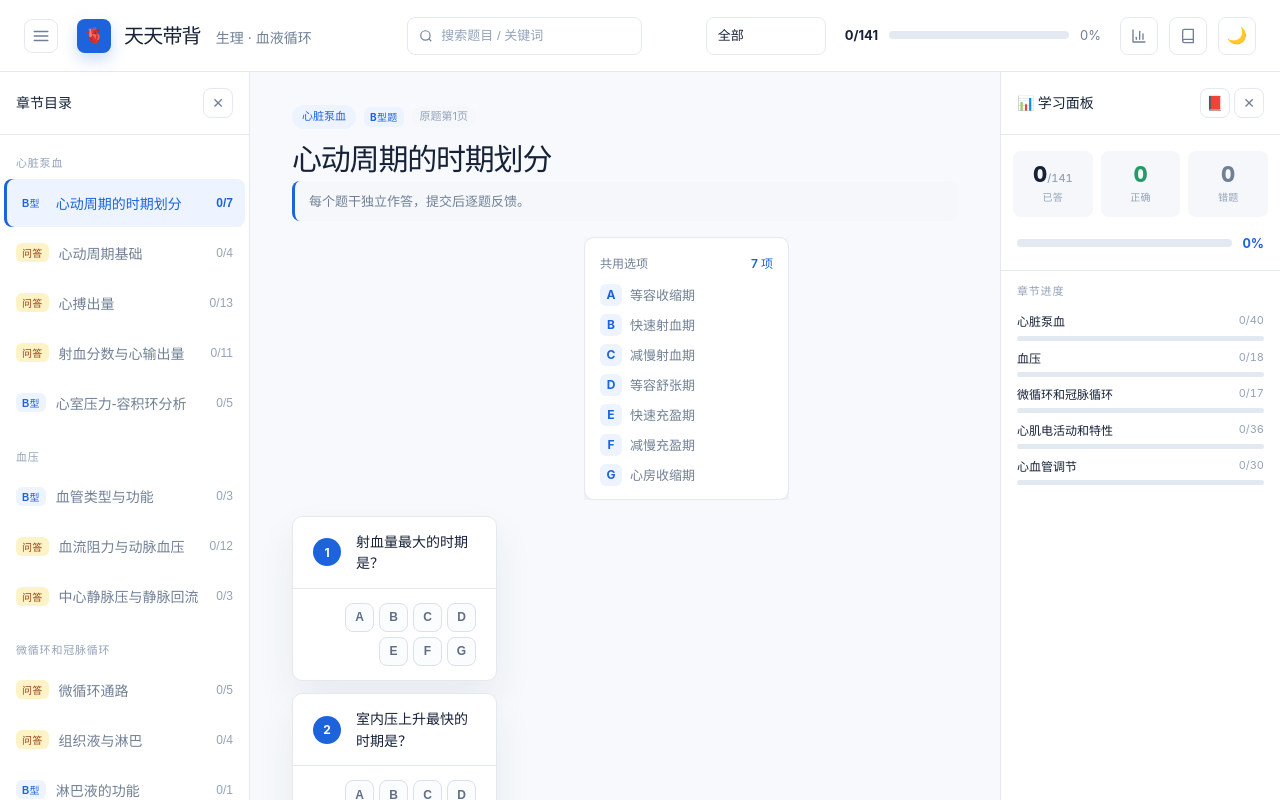
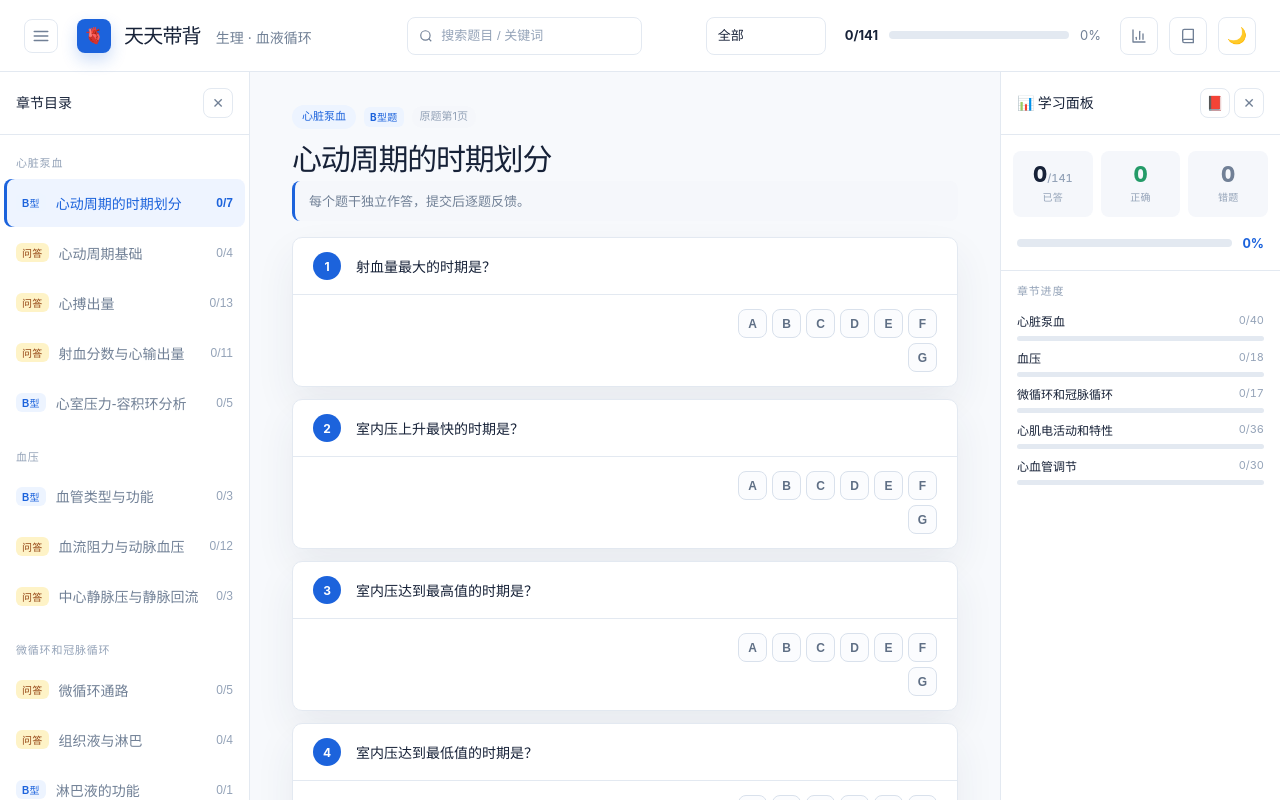
Before and after one commit to mendeleeevv/xizong-tiku, a React (Vite) app: page / in a window 1280 px wide. Shown: the top 800 px of the page. Built offline with nearby package versions, Linux system fonts and the light colour scheme.

Commit message:
每个题自己带选项，去掉共用面板

```diff
--- a/src/App.css
+++ b/src/App.css
@@ -751,85 +751,7 @@ html, body {
   padding: 14px 20px;
 }
 
-/* ===== Study Grid (B-type with shared options) ===== */
-.study-grid {
-  display: grid;
-  grid-template-columns: minmax(205px, 0.46fr) minmax(0px, 1fr);
-  align-items: start;
-  gap: 16px;
-}
-.study-grid.no-options {
-  grid-template-columns: minmax(0px, 1fr);
-}
-
-/* 悬浮共用选项面板 — fixed 定位，滚动时始终可见 */
-.option-rail {
-  position: fixed;
-  z-index: 50;
-  overflow-y: auto;
-  overscroll-behavior: contain;
-  scrollbar-width: thin;
-}
-/* 占位元素仅桌面端需要（fixed 后撑起 grid 左栏） */
-.option-rail-placeholder { display: block; }
-@media (max-width: 768px) {
-  .option-rail-placeholder { display: none; }
-}
-
-.option-bank {
-  border: 1px solid var(--border);
-  background: var(--surface);
-  border-radius: var(--radius-lg);
-  padding: 16px 15px 13px;
-  box-shadow: 0 10px 30px rgba(35, 62, 97, 0.1);
-}
-
-.section-label {
-  color: var(--text-secondary);
-  justify-content: space-between;
-  align-items: center;
-  margin-bottom: 10px;
-  font-size: 12px;
-  font-weight: 700;
-  display: flex;
-}
-.section-label em {
-  color: var(--blue);
-  font-style: normal;
-  font-weight: 600;
-}
-
-.option-grid {
-  display: grid;
-  grid-template-columns: 1fr;
-  gap: 8px;
-}
-
-.shared-option {
-  color: var(--text-secondary);
-  align-items: flex-start;
-  gap: 8px;
-  min-width: 0;
-  font-size: 13px;
-  line-height: 1.45;
-  display: flex;
-}
-.shared-option b {
-  width: 22px;
-  height: 22px;
-  color: var(--blue);
-  background: var(--blue-soft);
-  border-radius: 6px;
-  flex: 0 0 auto;
-  display: grid;
-  place-items: center;
-  font-size: 12px;
-  font-weight: 700;
-}
-.shared-option span {
-  padding-top: 2px;
-}
-
+/* ===== Question Side (B-type 每道题各自带选项) ===== */
 .question-side { min-width: 0; }
 
 /* ===== Answer Buttons (B-type) ===== */
@@ -1420,15 +1342,6 @@ html, body {
   .overlay { display: none !important; }
 
   .group-title { font-size: 30px; }
-
-  .study-grid {
-    grid-template-columns: minmax(205px, 0.46fr) minmax(0px, 1fr);
-  }
-  .option-rail {
-    max-height: calc(100vh - 120px);
-    position: sticky;
-    top: 90px;
-  }
 }
 
 /* ===== Desktop 1025+ ===== */
@@ -1440,16 +1353,6 @@ html, body {
 
 /* ===== Mobile adjustments ===== */
 @media (max-width: 768px) {
-  .study-grid {
-    display: block;
-  }
-  .option-rail {
-    max-height: none;
-    position: static;
-  }
-  .option-bank {
-    margin-bottom: 16px;
-  }
   .answer-buttons {
     justify-content: flex-start;
     max-width: none;
--- a/src/App.jsx
+++ b/src/App.jsx
@@ -478,49 +478,6 @@ function QuestionGroup({ sectionName, group, progress, onMark }) {
 function BTypeGroup({ sectionName, group, progress, onMark }) {
   const [answers, setAnswers] = useState({})
   const [submitted, setSubmitted] = useState({})
-  const railRef = useRef(null)
-  const gridRef = useRef(null)
-
-  // 悬浮选项面板：跟随 study-grid 的左栏位置，滚动时固定可见
-  useEffect(() => {
-    const rail = railRef.current
-    const grid = gridRef.current
-    if (!rail || !grid) return
-
-    const update = () => {
-      // 移动端：恢复静态布局
-      if (window.innerWidth <= 768) {
-        rail.style.cssText = ''
-        return
-      }
-      const placeholder = grid.querySelector('.option-rail-placeholder')
-      const anchor = placeholder || grid
-      const rect = anchor.getBoundingClientRect()
-      const topbarH = 72
-      const gap = 16
-      const top = topbarH + gap
-      const maxH = window.innerHeight - top - gap
-      rail.style.left = `${rect.left}px`
-      rail.style.top = `${top}px`
-      rail.style.width = `${rect.width}px`
-      rail.style.maxHeight = `${maxH}px`
-    }
-
-    update()
-    // 监听内容区滚动（.content 是滚动容器）+ 窗口缩放 + grid 尺寸变化（侧栏开合）
-    const scroller = document.querySelector('.content')
-    scroller?.addEventListener('scroll', update, { passive: true })
-    window.addEventListener('resize', update)
-    window.addEventListener('scroll', update, { passive: true })
-    const ro = new ResizeObserver(update)
-    ro.observe(grid)
-    return () => {
-      scroller?.removeEventListener('scroll', update)
-      window.removeEventListener('resize', update)
-      window.removeEventListener('scroll', update)
-      ro.disconnect()
-    }
-  }, [])
 
   const handleSelect = (qid, letter) => {
     if (submitted[qid]) return
@@ -565,24 +522,7 @@ function BTypeGroup({ sectionName, group, progress, onMark }) {
       <h2 className="group-title">{group.title}</h2>
       <p className="group-hint">每个题干独立作答，提交后逐题反馈。</p>
 
-      <div className="study-grid" ref={gridRef}>
-        {/* 占位元素：保持 grid 第一列宽度，fixed 面板以其为定位锚点 */}
-        <div className="option-rail-placeholder" aria-hidden="true" />
-        <div className="option-rail" ref={railRef}>
-          <div className="option-bank">
-            <div className="section-label">共用选项 <em>{group.sharedOptions.length} 项</em></div>
-            <div className="option-grid">
-              {group.sharedOptions.map(opt => (
-                <div key={opt.id} className="shared-option">
-                  <b>{opt.id}</b>
-                  <span>{opt.text}</span>
-                </div>
-              ))}
-            </div>
-          </div>
-        </div>
-
-        <div className="question-side">
+      <div className="question-side">
           {group.questions.map((q, qi) => {
             const userAns = answers[q.id] || ''
             const isSubmitted = submitted[q.id]
@@ -632,7 +572,6 @@ function BTypeGroup({ sectionName, group, progress, onMark }) {
             )
           })}
         </div>
-      </div>
     </div>
   )
 }
```
